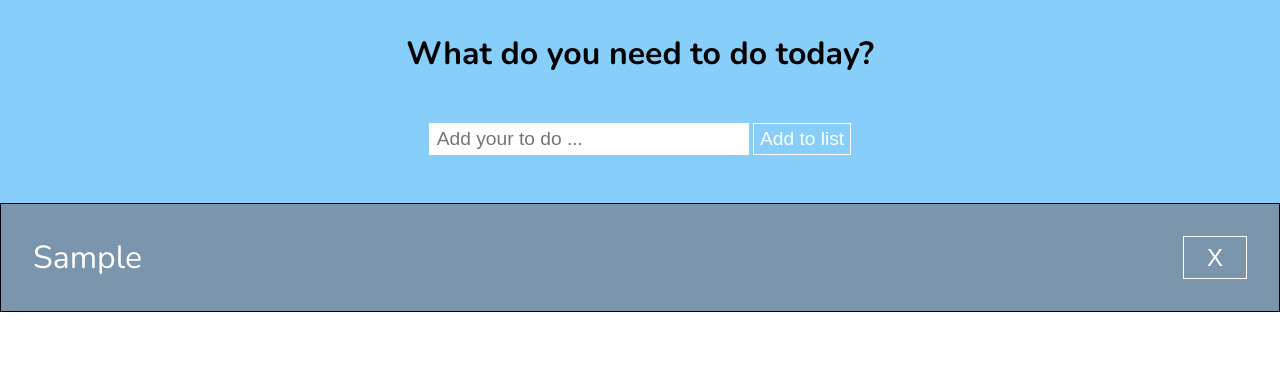
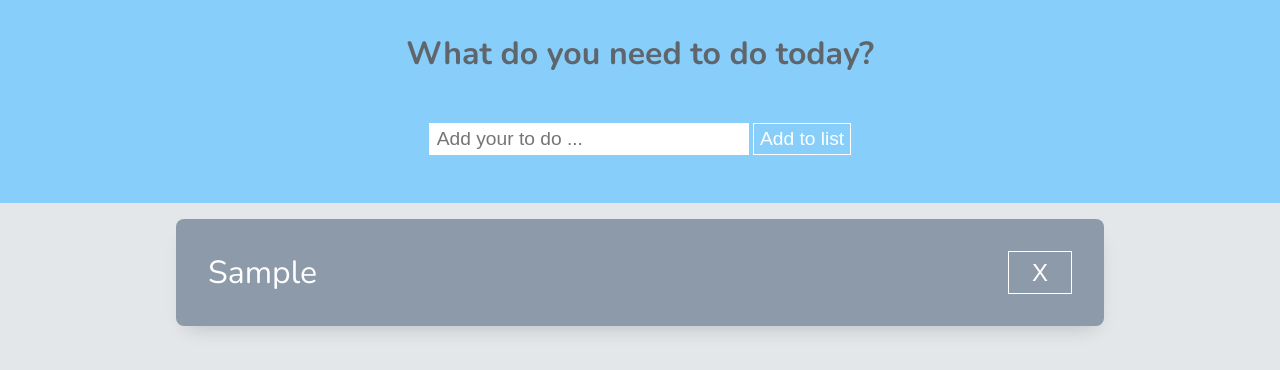
Before and after one commit to ThomasHoenselaars/Week14Todo, a plain HTML site: page index.html in a window 1280 px wide. Both pictures are taken after typing "Sample" into the empty fields and a click on the button "Add to list". Drawn offline with nearby package versions, Linux system fonts and the light colour scheme.

Commit message:
animations

```diff
--- a/index.html
+++ b/index.html
@@ -19,9 +19,11 @@
             </div>
             </div>
 
-            <ul class="todo-list">
+            <div class="slide-in">
+                <ul class="todo-list">
 
-            </ul>
+                </ul>
+            </div>
         </form>
 
     <script src="script.js"></script>
--- a/script.js
+++ b/script.js
@@ -40,12 +40,13 @@ const allChecked = () => {
 
 // markChecked - negeren als er op de removebutton geklikt wordt, anders complete class toevoegen
 const markChecked = (e) => {
-    if (e.target.nodeName === "BUTTON") {
+    if (e.target.nodeName === "BUTTON" || e.target.nodeName === "UL") {
         return;
     } else {
         e.target.classList.toggle('complete');
+        allChecked();
     }
-    allChecked();
+
 }
 
 
--- a/style.css
+++ b/style.css
@@ -8,6 +8,7 @@ html {
 
 body {
     margin: 0;
+    background:rgb(119, 136, 153, 0.2);
 }
 
 li {
@@ -17,11 +18,18 @@ li {
 .title {
     padding-top: 2rem;
     margin: 0;
+    background-color: lightskyblue;
+    color: rgb(95, 101, 107);
+
+}
+
+.top-row {
+    background-color: lightskyblue;
+
 }
 
 .todo-form {
     text-align: center;
-    background-color: lightskyblue;
 }
 
 .top-row {
@@ -53,10 +61,13 @@ li {
 
 .todo-list {
     padding: 0;
-    margin: 0;
+    margin: 0 auto;
+    display: flex;
+    flex-flow: column-reverse nowrap;
+    max-width: 60rem;
 }
 
-.list-item {
+li {
     position: relative;
     background-color: rgb(119, 136, 153, 0.8);
     color: white;
@@ -64,14 +75,34 @@ li {
     text-align: left;
     padding: 2rem;
     list-style-type: none;
-    border: 1px solid black;
+    box-shadow: 1px 10px 20px -10px rgba(0,0,0,0.2);
+    border-radius: .5rem;
     display: flex;
     justify-content: space-between;
     cursor: pointer;
+    margin: 1rem 1rem .2rem 1rem;
+
 }
 
 .list-item:hover {
     background-color: rgb(119, 136, 153);
+}
+
+.list-item:last-of-type {
+    opacity: 0;
+    animation: list-item-anim .3s forwards ease-out;
+
+}
+
+@keyframes list-item-anim {
+    from {
+        transform: translateX(-500%);
+        opacity: 0
+    }
+    to {
+        transform: translateX(0%);
+        opacity: 1;
+    }
 }
 
 .done {
```
